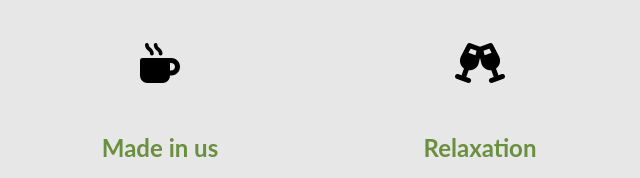
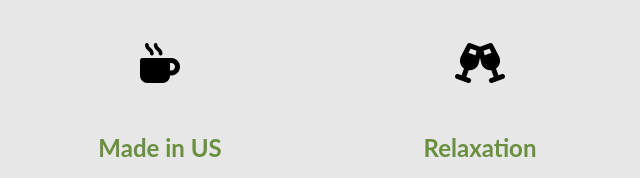
Before and after one commit to hassanalimalek/TeaStation-Html-CSS-, a plain HTML site: page index.html in a window 1280 px wide. Shown: the part 820-998 px from the top of the page, 0-640 px from the left. Drawn offline with Linux system fonts and the light colour scheme.

Commit message:
Update index.html

```diff
--- a/index.html
+++ b/index.html
@@ -53,7 +53,7 @@
         <!-- One Skill -->
         <div class="skill">
             <span class="skill-icon"> <i class="fas fa-mug-hot"></i></span>
-            <h2 class="skill-title">Made in us</h2>
+            <h2 class="skill-title">Made in US</h2>
             <p class="skill-text">Lorem ipsum dolor sit, amet consectetur adipisicing elit. In, impedit.</p>
         </div>
         <!-- One Skill -->
```
